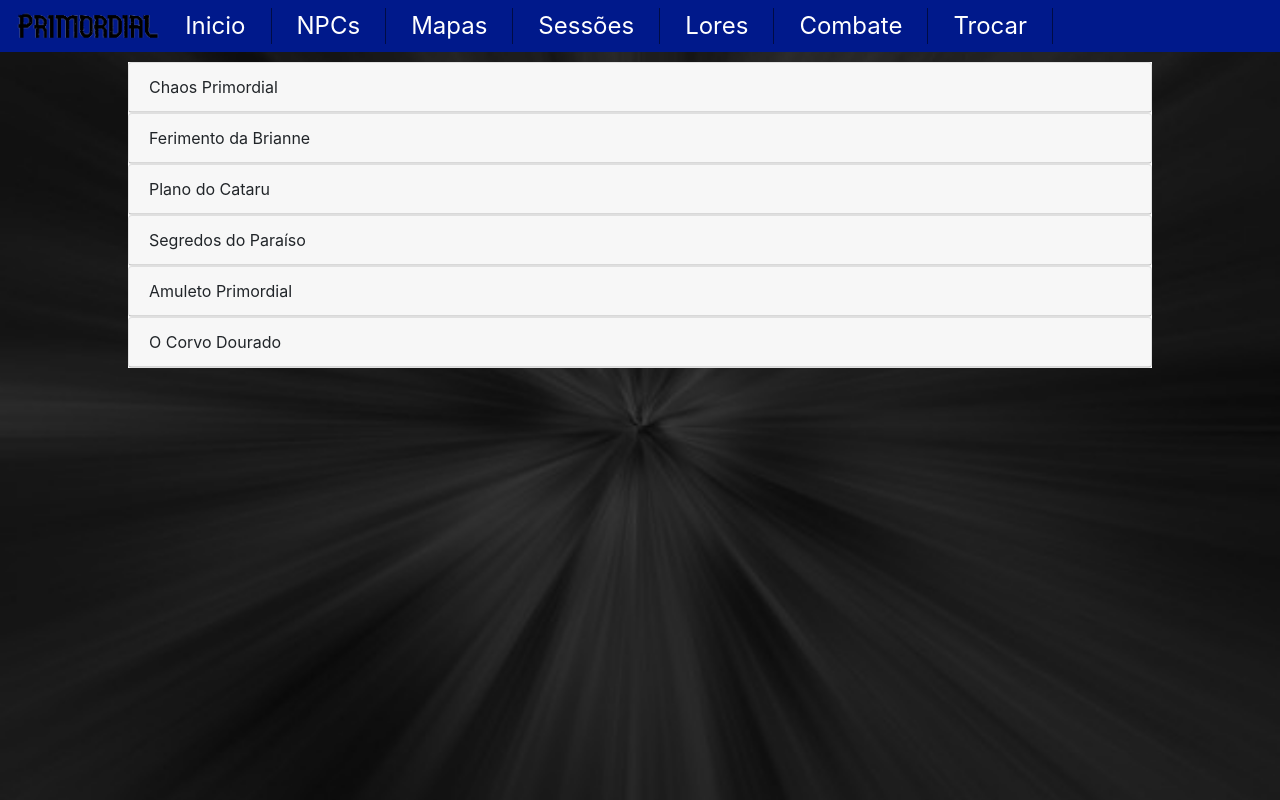
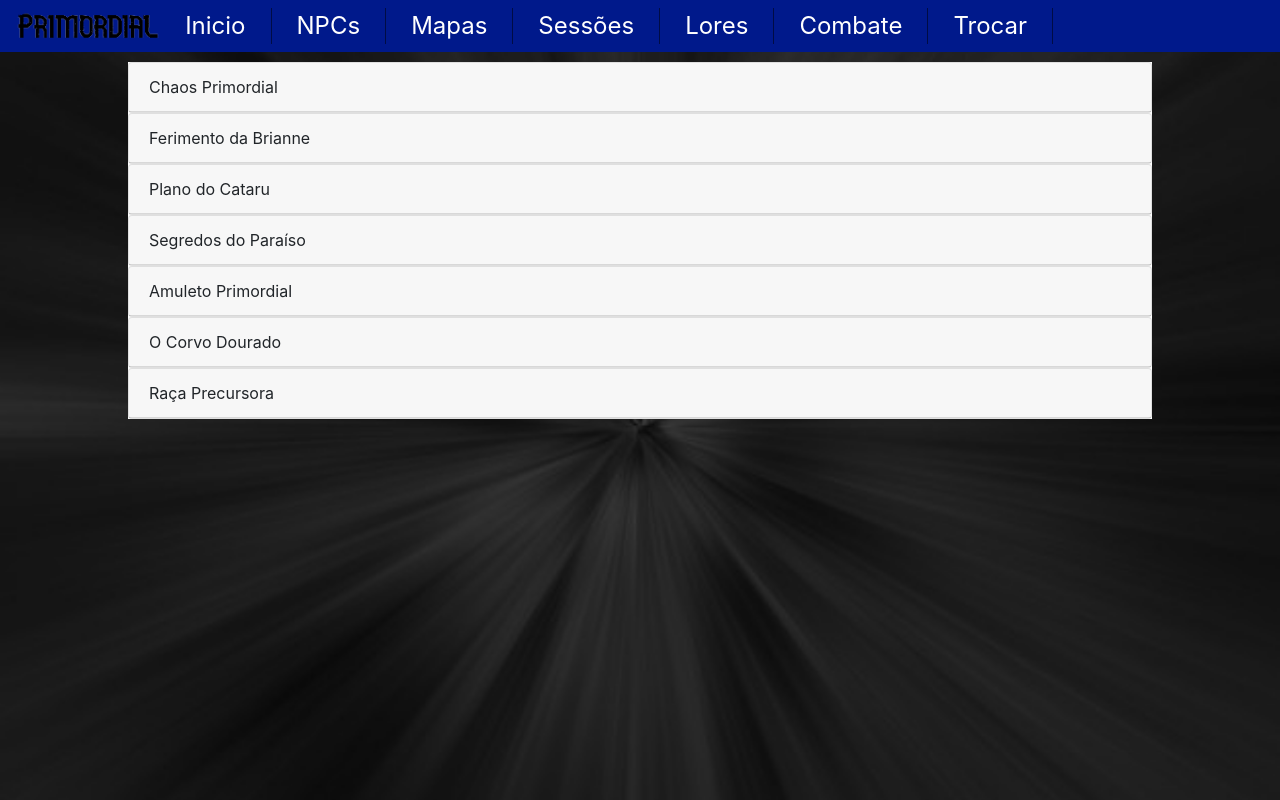
Before and after one commit to CaioCohen/CorruptedDominion, an Angular app: page /lores in a window 1280 px wide. Built offline with nearby package versions, Linux system fonts and the light colour scheme; what ngx-bootstrap-icons would draw is missing.

Commit message:
16 sessao campanha 2

```diff
--- a/src/app/main/lores/lores.component.html
+++ b/src/app/main/lores/lores.component.html
@@ -230,6 +230,13 @@
                 <p>Porém, o corvo dourado estava em um estado muito enfraquecido, então toda vez que ele usava seu poder para alimentar a árvore, ele ficava cada vez mais fraco.</p>
                 <p>Depois de mais vários anos, a árvore não estava mais aguentando continuar viva naquele local, mas como podia o Corvo Dourado simplesmente deixar a sua árvore morrer assim? Ele começou a gastar mais ainda de seu poder vital para mantê-la viva, ao ponto que ambos o corvo e a árvore estavam a meio passo de falecer.</p>
             </accordion-group>
+            <accordion-group>
+                <div accordion-heading class="header"> Raça Precursora</div>
+                <p>O chaos primordial foi a primeira forma de matéria e energia que surgiu no universo, a partir dela surgiram os quatro elementos primordiais: água, fogo, terra e vento. E deles, surgiram todas as outras formas de matéria.</p>
+                <p>Porém, durante o processo de transformação entre o chaos primordial e os quatro elementos primordiais, existiu uma forma intermediária, que são os Ecos Negros e Ecos Luminosos. Eles compõe a identidade de tudo que existe.</p>
+                <p>Da mesma forma que o chaos primordial deu origem a tudo no universo, existiu uma raça antiga que deu origem a todas as outras raças de humanoides, ela é chamada de Raça Precursora, e essa é a raça do mestre da espada, o Draxer.</p>
+                <p>Essa raça precursora consegue naturalmente controlar os poderes do Eco Negro e Eco Luminoso, e possui uma alta expectativa de vida natural.</p>
+            </accordion-group>
         </ng-container>
     </accordion>
 </div>
--- a/src/app/main/sessoes/sessoes.component.html
+++ b/src/app/main/sessoes/sessoes.component.html
@@ -909,6 +909,12 @@
         <p>Uma tritã que viu eles derrotando o principe dos tentaculos ficou impressionada com a força deles e pede ajuda para salvar o irmão dela, que era refém de um grupo que capturou uma cidade inteira.</p>
         <p>Eles lutam contra o grupo, o fato de estarem em uma cidade sub-aquática acabou dificultando o combate, mas no final eles conseguiram e salvaram a cidade.</p>
       </accordion-group>
+      <accordion-group>
+        <div accordion-heading class="header"> 16° sessão 23/04</div>
+        <p>O grupo finalmente chega na caverna de Draxer, local da missão da garrafa azul. Dentro dessa caverna eles encontram uma <a routerLink="../lores">Espada</a> que conseguia falar.</p>
+        <p>Seguindo pela dungeon eles derrotam um Aurozenti (enfraquecido) e descobrem um frasco com uma poção que, de acordo com a espada, foi criada utilizando uma parte do corpo do General de Cristal como ingrediente.</p>
+        <p>A espada conta que seu mestre, Draxer, entrou em conflito com o General de Cristal e arrancou uma parte de seu corpo, e ainda usou essa parte como ingrediente para fazer a poção.</p>
+      </accordion-group>
     </ng-container>
 </accordion>
 </div>
```
